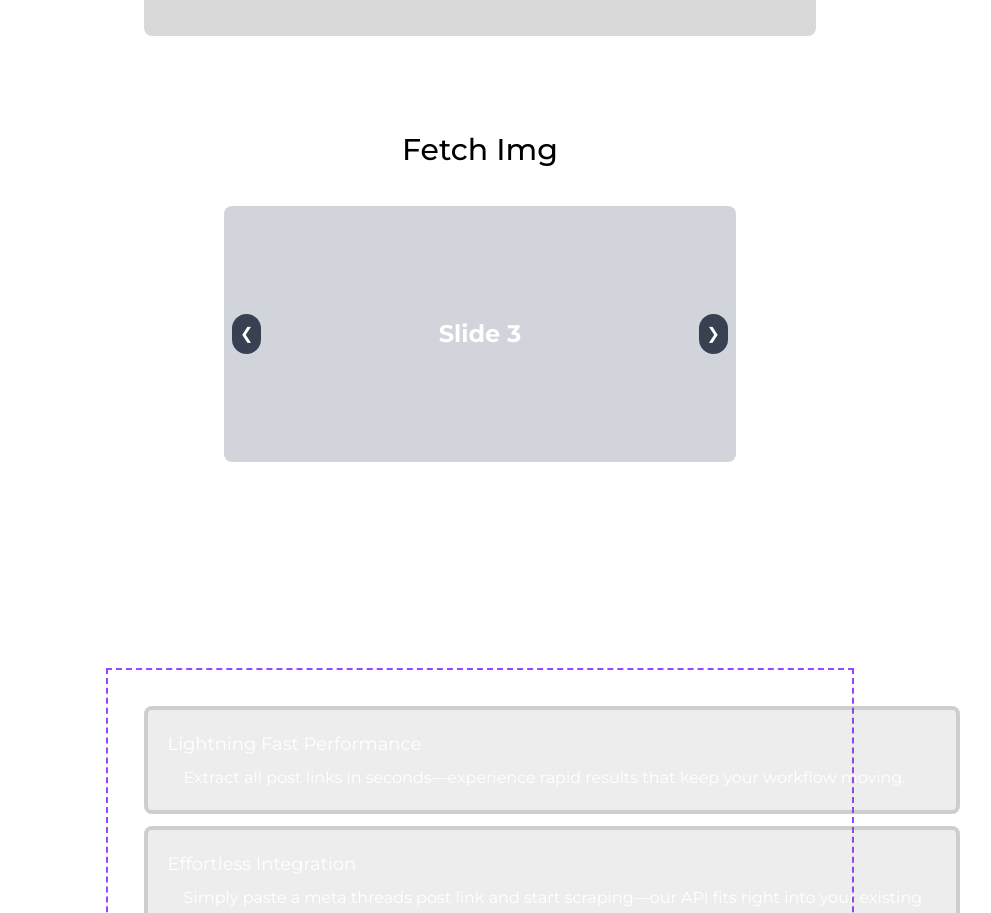
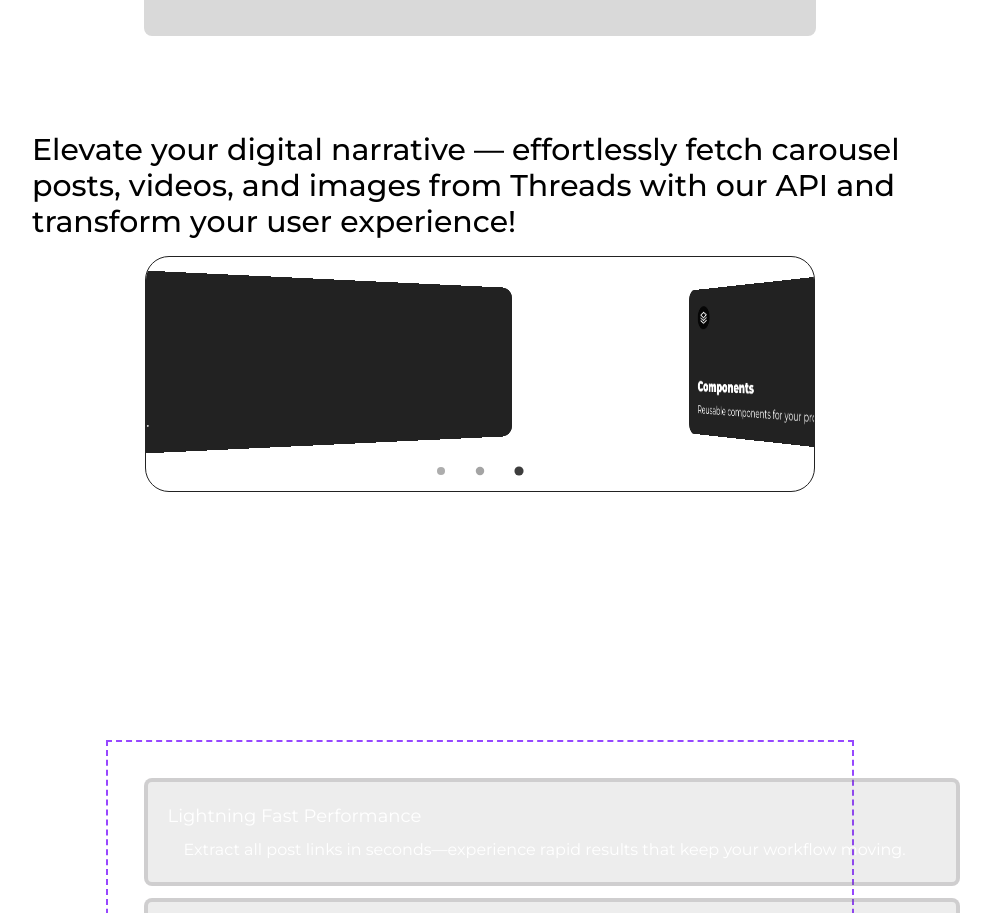
Before and after one commit to gurwnx222/threadsnatch-frontend, a React (Vite) app: page / in a window 1280 px wide. Shown: the part 1180-2093 px from the top of the page, without its empty margins (160-1151 px from the left). Built offline with nearby package versions, Linux system fonts and the light colour scheme.

Commit message:
seo optimization and enhanced carousel slider

```diff
--- a/package.json
+++ b/package.json
@@ -24,6 +24,7 @@
     "vite": "^5.0.0"
   },
   "dependencies": {
+    "framer-motion": "^12.6.3",
     "lucide-react": "^0.483.0",
     "ogl": "^1.0.11",
     "react-icons": "^5.5.0",
--- a/src/Components/Carousel.jsx
+++ b/src/Components/Carousel.jsx
@@ -1,39 +1,229 @@
-import React, { useState, useEffect } from "react";
+import { useEffect, useState, useRef } from "react";
+import { motion, useMotionValue, useTransform } from "framer-motion";
+// replace icons with your own if needed
+import { FiVideo, FiFileText, FiLayers } from "react-icons/fi";
 
-const slides = ["Slide 1", "Slide 2", "Slide 3"];
+const DEFAULT_ITEMS = [
+  {
+    title: "Text Animations",
+    description: "Cool text animations for your projects.",
+    id: 1,
+    icon: <FiFileText className="h-[16px] w-[16px] text-white" />,
+  },
+  {
+    title: "Animations",
+    description: "Smooth animations for your projects.",
+    id: 2,
+    icon: <FiVideo className="h-[16px] w-[16px] text-white" />,
+  },
+  {
+    title: "Components",
+    description: "Reusable components for your projects.",
+    id: 3,
+    icon: <FiLayers className="h-[16px] w-[16px] text-white" />,
+  },
+];
 
-const Carousel = () => {
+const DRAG_BUFFER = 0;
+const VELOCITY_THRESHOLD = 500;
+const GAP = 16;
+const SPRING_OPTIONS = { type: "spring", stiffness: 300, damping: 30 };
+
+export default function Carousel({
+  items = DEFAULT_ITEMS,
+  baseWidth = 300,
+  autoplay = false,
+  autoplayDelay = 3000,
+  pauseOnHover = false,
+  loop = false,
+  round = false,
+}) {
+  const containerPadding = 16;
+  const itemWidth = baseWidth - containerPadding * 2;
+  const trackItemOffset = itemWidth + GAP;
+
+  const carouselItems = loop ? [...items, items[0]] : items;
   const [currentIndex, setCurrentIndex] = useState(0);
+  const x = useMotionValue(0);
+  const [isHovered, setIsHovered] = useState(false);
+  const [isResetting, setIsResetting] = useState(false);
+
+  const containerRef = useRef(null);
+  useEffect(() => {
+    if (pauseOnHover && containerRef.current) {
+      const container = containerRef.current;
+      const handleMouseEnter = () => setIsHovered(true);
+      const handleMouseLeave = () => setIsHovered(false);
+      container.addEventListener("mouseenter", handleMouseEnter);
+      container.addEventListener("mouseleave", handleMouseLeave);
+      return () => {
+        container.removeEventListener("mouseenter", handleMouseEnter);
+        container.removeEventListener("mouseleave", handleMouseLeave);
+      };
+    }
+  }, [pauseOnHover]);
 
   useEffect(() => {
-    const interval = setInterval(() => {
-      setCurrentIndex((prevIndex) => (prevIndex + 1) % slides.length);
-    }, 3000); // Auto-slide every 3 seconds
-    return () => clearInterval(interval);
-  }, []);
+    if (autoplay && (!pauseOnHover || !isHovered)) {
+      const timer = setInterval(() => {
+        setCurrentIndex((prev) => {
+          if (prev === items.length - 1 && loop) {
+            return prev + 1; // Animate to clone.
+          }
+          if (prev === carouselItems.length - 1) {
+            return loop ? 0 : prev;
+          }
+          return prev + 1;
+        });
+      }, autoplayDelay);
+      return () => clearInterval(timer);
+    }
+  }, [
+    autoplay,
+    autoplayDelay,
+    isHovered,
+    loop,
+    items.length,
+    carouselItems.length,
+    pauseOnHover,
+  ]);
+
+  const effectiveTransition = isResetting ? { duration: 0 } : SPRING_OPTIONS;
+
+  const handleAnimationComplete = () => {
+    if (loop && currentIndex === carouselItems.length - 1) {
+      setIsResetting(true);
+      x.set(0);
+      setCurrentIndex(0);
+      setTimeout(() => setIsResetting(false), 50);
+    }
+  };
+
+  const handleDragEnd = (_, info) => {
+    const offset = info.offset.x;
+    const velocity = info.velocity.x;
+    if (offset < -DRAG_BUFFER || velocity < -VELOCITY_THRESHOLD) {
+      if (loop && currentIndex === items.length - 1) {
+        setCurrentIndex(currentIndex + 1);
+      } else {
+        setCurrentIndex((prev) => Math.min(prev + 1, carouselItems.length - 1));
+      }
+    } else if (offset > DRAG_BUFFER || velocity > VELOCITY_THRESHOLD) {
+      if (loop && currentIndex === 0) {
+        setCurrentIndex(items.length - 1);
+      } else {
+        setCurrentIndex((prev) => Math.max(prev - 1, 0));
+      }
+    }
+  };
+
+  const dragProps = loop
+    ? {}
+    : {
+        dragConstraints: {
+          left: -trackItemOffset * (carouselItems.length - 1),
+          right: 0,
+        },
+      };
 
   return (
-    <div className="relative w-full max-w-lg mx-auto">
-      {/* Slide */}
-      <div className="h-64 flex items-center justify-center text-2xl font-bold text-white bg-gray-300 rounded-lg transition-all duration-700">
-        {slides[currentIndex]}
+    <div
+      ref={containerRef}
+      className={`relative overflow-hidden p-4 ${
+        round
+          ? "rounded-full border border-white"
+          : "rounded-[24px] border border-[#222]"
+      }`}
+      style={{
+        width: `${baseWidth}px`,
+        ...(round && { height: `${baseWidth}px` }),
+      }}
+    >
+      <motion.div
+        className="flex"
+        drag="x"
+        {...dragProps}
+        style={{
+          width: itemWidth,
+          gap: `${GAP}px`,
+          perspective: 1000,
+          perspectiveOrigin: `${
+            currentIndex * trackItemOffset + itemWidth / 2
+          }px 50%`,
+          x,
+        }}
+        onDragEnd={handleDragEnd}
+        animate={{ x: -(currentIndex * trackItemOffset) }}
+        transition={effectiveTransition}
+        onAnimationComplete={handleAnimationComplete}
+      >
+        {carouselItems.map((item, index) => {
+          const range = [
+            -(index + 1) * trackItemOffset,
+            -index * trackItemOffset,
+            -(index - 1) * trackItemOffset,
+          ];
+          const outputRange = [90, 0, -90];
+          // eslint-disable-next-line react-hooks/rules-of-hooks
+          const rotateY = useTransform(x, range, outputRange, { clamp: false });
+          return (
+            <motion.div
+              key={index}
+              className={`relative shrink-0 flex flex-col ${
+                round
+                  ? "items-center justify-center text-center bg-[#060606] border-0"
+                  : "items-start justify-between bg-[#222] border border-[#222] rounded-[12px]"
+              } overflow-hidden cursor-grab active:cursor-grabbing`}
+              style={{
+                width: itemWidth,
+                height: round ? itemWidth : "100%",
+                rotateY: rotateY,
+                ...(round && { borderRadius: "50%" }),
+              }}
+              transition={effectiveTransition}
+            >
+              <div className={`${round ? "p-0 m-0" : "mb-4 p-5"}`}>
+                <span className="flex h-[28px] w-[28px] items-center justify-center rounded-full bg-[#060606]">
+                  {item.icon}
+                </span>
+              </div>
+              <div className="p-5">
+                <div className="mb-1 font-black text-lg text-white">
+                  {item.title}
+                </div>
+                <p className="text-sm text-white">{item.description}</p>
+              </div>
+            </motion.div>
+          );
+        })}
+      </motion.div>
+      <div
+        className={`flex w-full justify-center ${
+          round ? "absolute z-20 bottom-12 left-1/2 -translate-x-1/2" : ""
+        }`}
+      >
+        <div className="mt-4 flex w-[150px] justify-between px-8">
+          {items.map((_, index) => (
+            <motion.div
+              key={index}
+              className={`h-2 w-2 rounded-full cursor-pointer transition-colors duration-150 ${
+                currentIndex % items.length === index
+                  ? round
+                    ? "bg-white"
+                    : "bg-[#333333]"
+                  : round
+                  ? "bg-[#555]"
+                  : "bg-[rgba(51,51,51,0.4)]"
+              }`}
+              animate={{
+                scale: currentIndex % items.length === index ? 1.2 : 1,
+              }}
+              onClick={() => setCurrentIndex(index)}
+              transition={{ duration: 0.15 }}
+            />
+          ))}
+        </div>
       </div>
-
-      {/* Controls */}
-      <button
-        onClick={() => setCurrentIndex((prev) => (prev - 1 + slides.length) % slides.length)}
-        className="absolute top-1/2 left-2 transform -translate-y-1/2 bg-gray-700 text-white p-2 rounded-full"
-      >
-        ❮
-      </button>
-      <button
-        onClick={() => setCurrentIndex((prev) => (prev + 1) % slides.length)}
-        className="absolute top-1/2 right-2 transform -translate-y-1/2 bg-gray-700 text-white p-2 rounded-full"
-      >
-        ❯
-      </button>
     </div>
   );
-};
-
-export default Carousel;
+}
--- a/src/Pages/Home.jsx
+++ b/src/Pages/Home.jsx
@@ -1,18 +1,18 @@
 import React, { useState, useEffect } from "react";
-import Navbar from '../Components/Navbar'
+import Navbar from "../Components/Navbar";
 import Carousel from "../Components/Carousel";
 import Footer from "../Components/Footer";
 
-
 const Home = () => {
-  const apiLink = "https://rapidapi.com/threadertech/api/threadsnatch-api/playground/apiendpoint_02a7614b-8fcd-41cf-bc91-5de42d5dc5c9"
+  const apiLink =
+    "https://rapidapi.com/threadertech/api/threadsnatch-api/playground/apiendpoint_02a7614b-8fcd-41cf-bc91-5de42d5dc5c9";
 
   return (
-    <div className='font-montserrat h-auto w-auto'>
+    <div className="font-montserrat h-auto w-auto">
       <div
         className="fixed top-0 left-0 w-full h-full bg-cover bg-center animate-moveBg sm:bg-cover"
-        style={{ backgroundImage: "url('/BG-img1.jpg')" }}>
-      </div>
+        style={{ backgroundImage: "url('/BG-img1.jpg')" }}
+      ></div>
       <Navbar />
       {/* Main Content - First screen */}
       <div className="relative flex flex-col items-center justify-center min-h-screen text-white text-center px-6">
@@ -27,82 +27,97 @@ const Home = () => {
 
         {/* Subtitle */}
         <p className="text-lg sm:text-xl mt-4 sm:mt-6 w-full max-w-2xl leading-relaxed">
-    Instantly extract videos, images, and carousels <br className="hidden sm:block" />
-    with our API—fueling your app with real-time <br className="hidden sm:block" />
+          Instantly extract videos, images, and carousels{" "}
+          <br className="hidden sm:block" />
+          with our API—fueling your app with real-time{" "}
+          <br className="hidden sm:block" />
           insights and a competitive edge.
         </p>
 
         {/* Buttons */}
         <div className="flex items-center justify-center mt-10 sm:mt-16 gap-4 sm:gap-8">
-    <a href={apiLink} target="__blank" className="bg-[linear-gradient(103.2deg,#4624C2_31.08%,#7F5BFF_92.12%)] hover:opacity-90 transition-all text-white py-3 px-6 rounded-xl text-lg">
+          <a
+            href={apiLink}
+            target="__blank"
+            className="bg-[linear-gradient(103.2deg,#4624C2_31.08%,#7F5BFF_92.12%)] hover:opacity-90 transition-all text-white py-3 px-6 rounded-xl text-lg"
+          >
             Get API
           </a>
           <button className="bg-white hover:bg-gray-300 text-black py-3 px-6 rounded-xl flex items-center gap-2 text-lg">
-      <img src='/Vector.svg' alt="Docs Icon" className="w-5 h-5" /> Docs
+            <img src="/Vector.svg" alt="Docs Icon" className="w-5 h-5" /> Docs
           </button>
         </div>
 
         <div className="text-white relative top-10">&#123; scroll &#125;</div>
       </div>
 
-
       {/* Down page content - second */}
       <div className="relative min-h-screen flex flex-col justify-center items-center bg-white px-4 w-full">
-
         {/* Seamless Integration Section */}
         <div className="flex items-center flex-col gap-4 text-center mt-10 sm:mt-16 w-full max-w-4xl">
-    <h2 className="font-medium text-2xl sm:text-3xl">Seamless Integration</h2>
+          <h2 className="font-medium text-2xl sm:text-3xl">
+            Seamless Integration
+          </h2>
           <div className="w-full max-w-2xl h-[250px] sm:h-[300px] bg-[#D9D9D9] rounded-lg"></div>
         </div>
 
-  {/* Fetch Img Section */}
+        {/* Fetch Data */}
         <div className="flex flex-col items-center gap-4 mt-16 sm:mt-24 w-full max-w-4xl">
-    <h2 className="font-medium text-2xl sm:text-3xl">Fetch Img</h2>
+          <h2 className="font-medium text-2xl sm:text-3xl">
+            Elevate your digital narrative — effortlessly fetch carousel posts,
+            videos, and images from Threads with our API and transform your user
+            experience!
+          </h2>
           <div className="flex items-center justify-center w-full max-w-2xl h-[250px] sm:h-[300px] rounded-lg">
-      <Carousel />
+            <div style={{ height: "300px", position: "relative" }}>
+              <Carousel
+                baseWidth={670}
+                autoplay={true}
+                autoplayDelay={3000}
+                pauseOnHover={true}
+                loop={true}
+                round={false}
+              />
             </div>
           </div>
-
-
-
         </div>
-
-
-
-
+      </div>
       {/* Down page content - third */}
       {/* Background */}
       <div
         className="bg-cover bg-center animate-moveBg h-auto w-full"
-  style={{ backgroundImage: "url('/BG-img1.jpg')" }}>
-      </div>
+        style={{ backgroundImage: "url('/BG-img1.jpg')" }}
+      ></div>
 
       {/* Content */}
       <div className="relative top-24 gap-3 min-h flex flex-col items-center text-white px-4 overflow-hidden">
-      <h2 className="font-medium text-2xl sm:text-3xl text-center">Empower Your Journey</h2>
-      <p className="text-xl text-center">Explore the Features That Transform Ideas into Impact</p>
+        <h2 className="font-medium text-2xl sm:text-3xl text-center">
+          Empower Your Journey
+        </h2>
+        <p className="text-xl text-center">
+          Explore the Features That Transform Ideas into Impact
+        </p>
 
         {/* Box Content */}
         <div className="w-full sm:w-4/5 lg:w-3/5 h-auto border-2 border-dashed border-[rgba(151,71,255,1)] p-4 sm:p-6">
-
           {/* Feature Box */}
           {[
             {
               title: "Lightning Fast Performance",
-        desc: "Extract all post links in seconds—experience rapid results that keep your workflow moving."
+              desc: "Extract all post links in seconds—experience rapid results that keep your workflow moving.",
             },
             {
               title: "Effortless Integration",
-        desc: "Simply paste a meta threads post link and start scraping—our API fits right into your existing setup with zero hassle."
+              desc: "Simply paste a meta threads post link and start scraping—our API fits right into your existing setup with zero hassle.",
             },
             {
               title: "Unmatched Reliability",
-        desc: "Trust our high success rate to consistently deliver every desired link, so you never miss a beat."
+              desc: "Trust our high success rate to consistently deliver every desired link, so you never miss a beat.",
             },
             {
               title: "Precision Accuracy",
-        desc: "Capture every link with pinpoint accuracy, ensuring you always have complete and reliable data."
-      }
+              desc: "Capture every link with pinpoint accuracy, ensuring you always have complete and reliable data.",
+            },
           ].map((feature, index) => (
             <div
               key={index}
@@ -114,18 +129,15 @@ const Home = () => {
               <p className="pl-4">{feature.desc}</p>
             </div>
           ))}
-
         </div>
 
-
-
         {/* Footer */}
-      <div className="w-[100vw]"><Footer /></div>
-
-
+        <div className="w-[100vw]">
+          <Footer />
         </div>
       </div>
-  )
-}
+    </div>
+  );
+};
 
-export default Home
+export default Home;
```
Also changed, not shown: index.html (+58 -2 lines), public/favicon.svg (added), 1 other file (tests, documents, lock files or other folders). Lines whose indentation alone changed are shown as unchanged.
